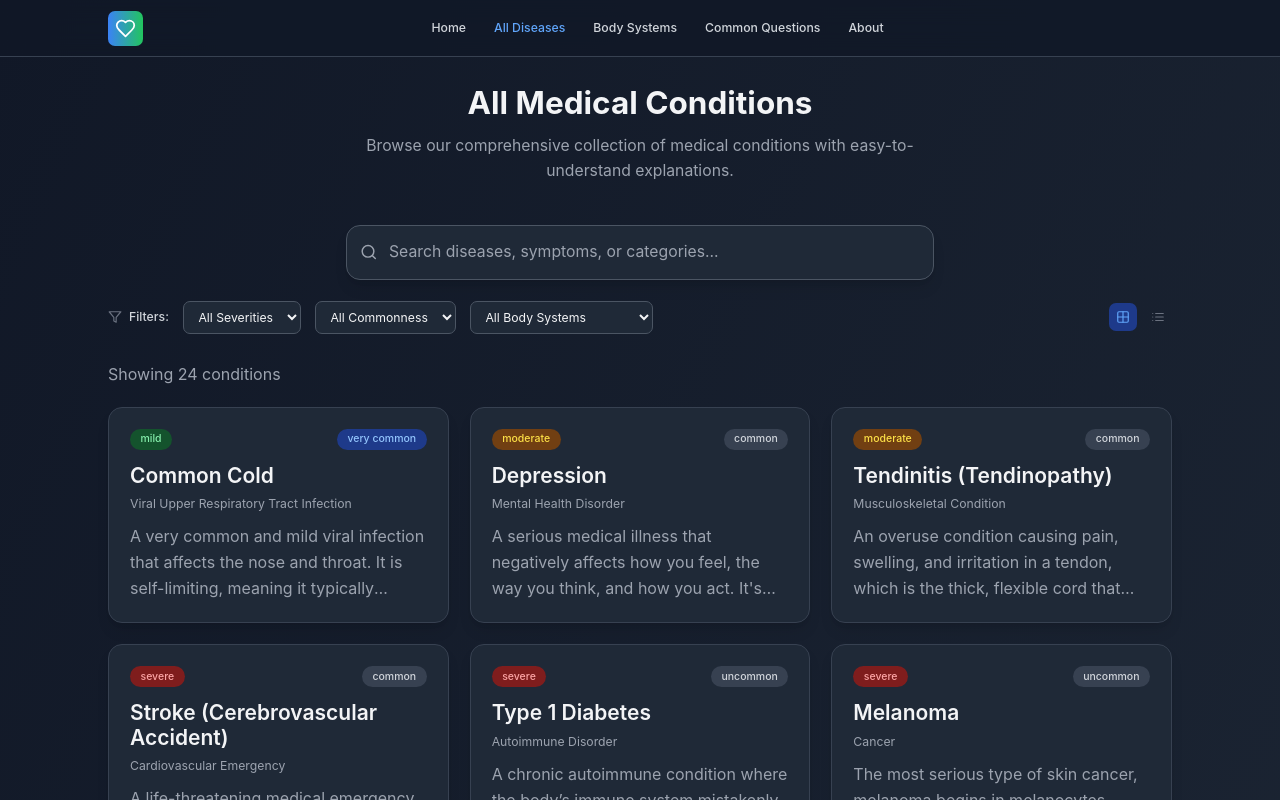
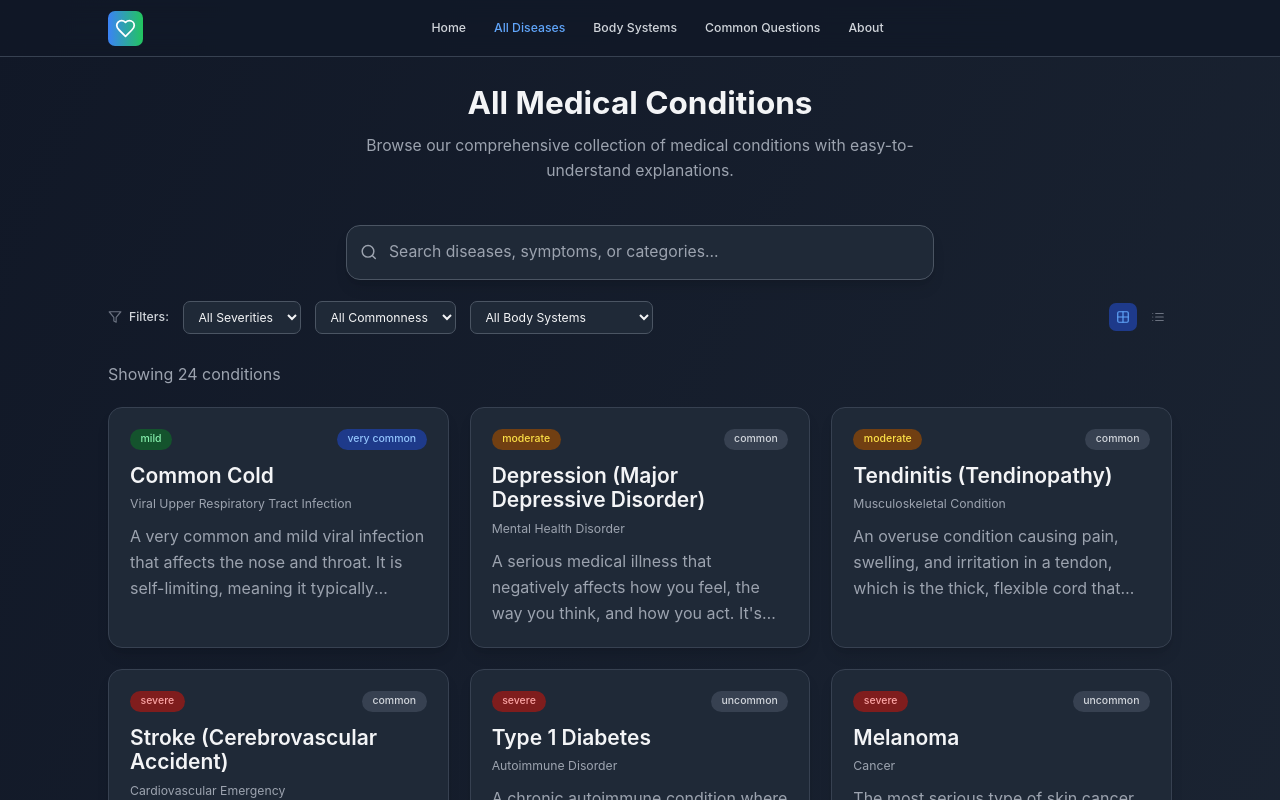
Before and after one commit to milappatel1/HealthGuide, a React (Vite) app: page /diseases in a window 1280 px wide. Shown: the top 800 px of the page. Built offline with nearby package versions, Linux system fonts and the light colour scheme.

Commit message:
Update diseases.ts

```diff
--- a/src/data/diseases.ts
+++ b/src/data/diseases.ts
@@ -161,7 +161,7 @@ export const diseases: Disease[] = [
   },
    {
     id: "depression",
-    name: "Depression",
+    name: "Depression (Major Depressive Disorder)",
     category: "Mental Health Disorder",
     bodySystem: "nervous",
     summary: "A serious medical illness that negatively affects how you feel, the way you think, and how you act. It's more than just feeling sad; it's a persistent mood disorder that causes a loss of interest in activities you once enjoyed and can lead to a variety of emotional and physical problems.",
```
